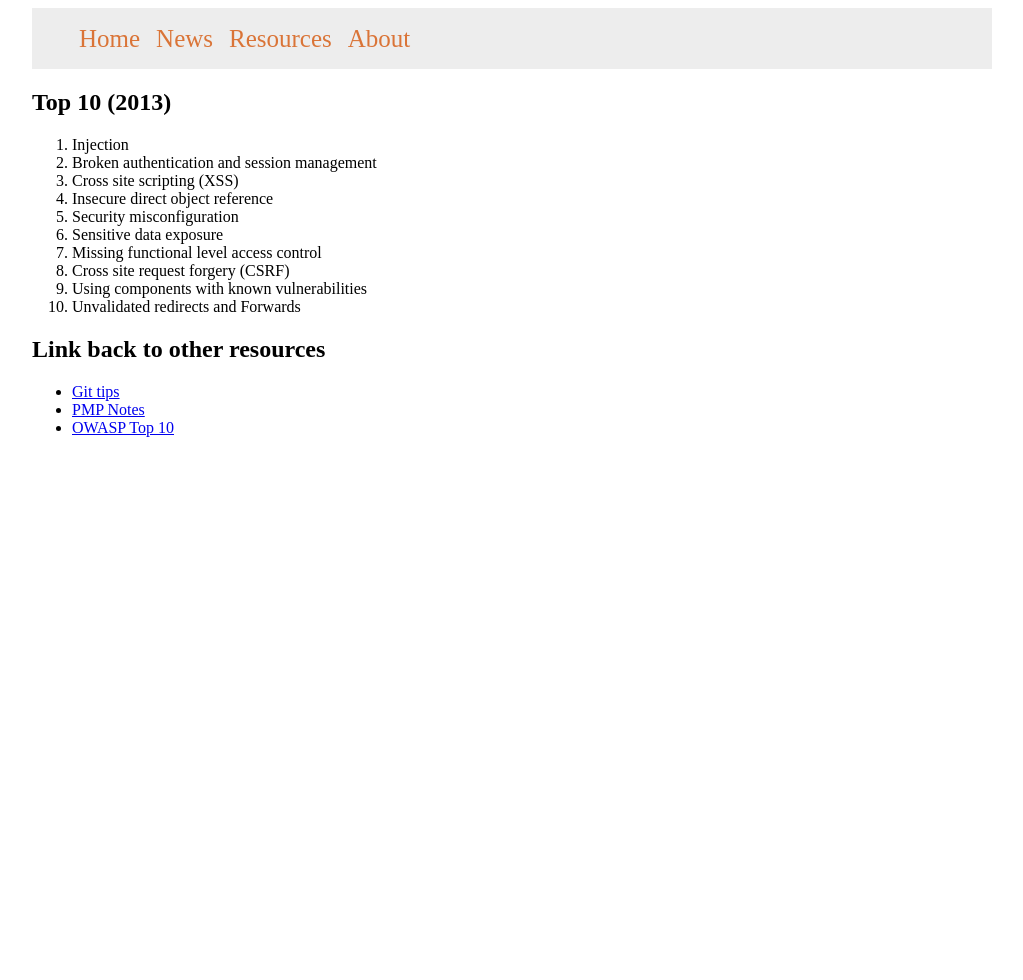
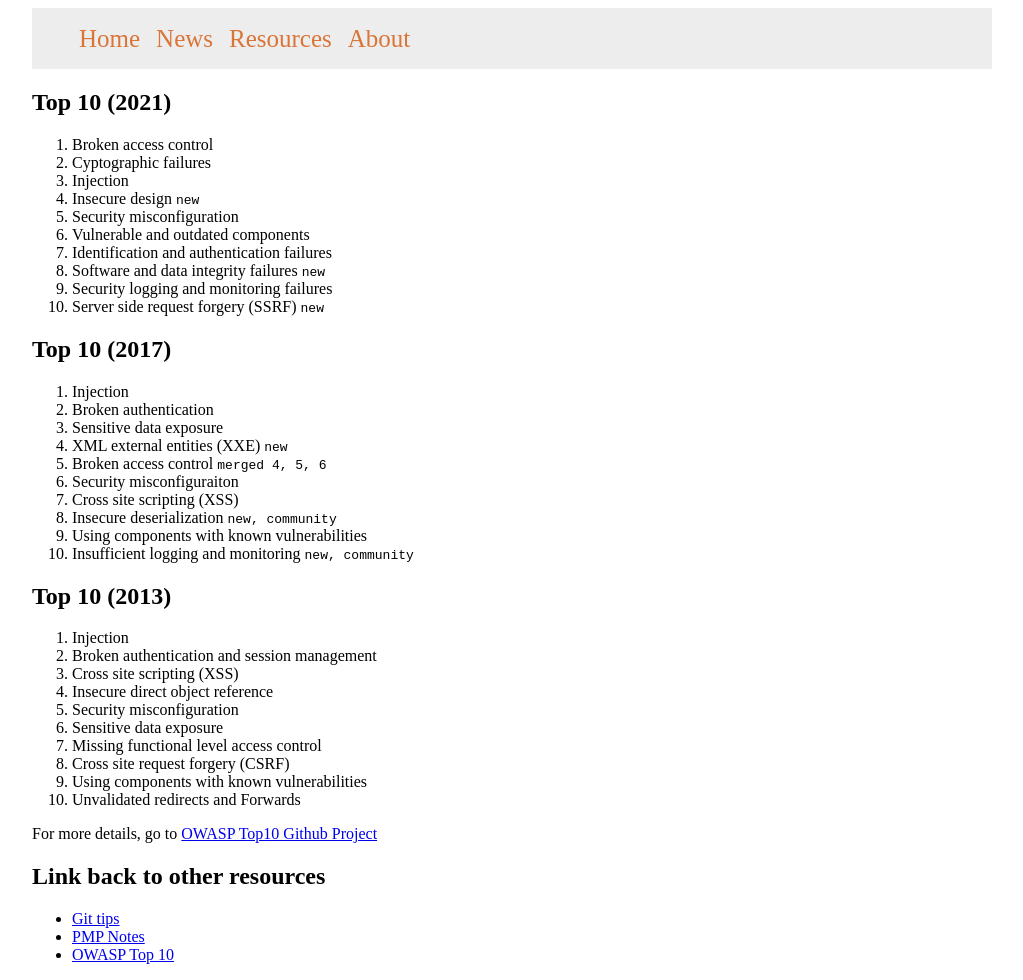
Before and after one commit to guntaka/guntaka.github.io, a Jekyll site: the page built from pages/resources/owasp_top_10.md, in a window 1280 px wide. Shown: the whole page, without its empty margins (128-1151 px from the left). Built offline with Jekyll 4.4.1, drawn with Linux system fonts in a browser that asks for light colours; before the commit the page ends 900 px from its top, so only the background shows below that.

Commit message:
Update OWASP top 10 resources page

```diff
--- a/pages/resources/owasp_top_10.md
+++ b/pages/resources/owasp_top_10.md
@@ -3,6 +3,33 @@
 title: OWASP Top 10
 permalink: /resources/owasp-top-10
 ---
+
+## Top 10 (2021)
+1. Broken access control
+2. Cyptographic failures
+3. Injection
+4. Insecure design `new`
+5. Security misconfiguration
+6. Vulnerable and outdated components
+7. Identification and authentication failures
+8. Software and data integrity failures `new`
+9. Security logging and monitoring failures
+10. Server side request forgery (SSRF) `new`
+
+
+## Top 10 (2017)
+1. Injection
+2. Broken authentication
+3. Sensitive data exposure
+4. XML external entities (XXE) `new`
+5. Broken access control `merged 4, 5, 6`
+6. Security misconfiguraiton
+7. Cross site scripting (XSS)
+8. Insecure deserialization `new, community`
+9. Using components with known vulnerabilities
+10. Insufficient logging and monitoring `new, community`
+
+
 ## Top 10 (2013)
 1. Injection
 2. Broken authentication and session management
@@ -15,5 +42,8 @@
 9. Using components with known vulnerabilities
 10. Unvalidated redirects and Forwards
 
+
+For more details, go to [OWASP Top10 Github Project](https://github.com/OWASP/Top10)
+
 ## Link back to other resources
 {% include resources.html %}
```
